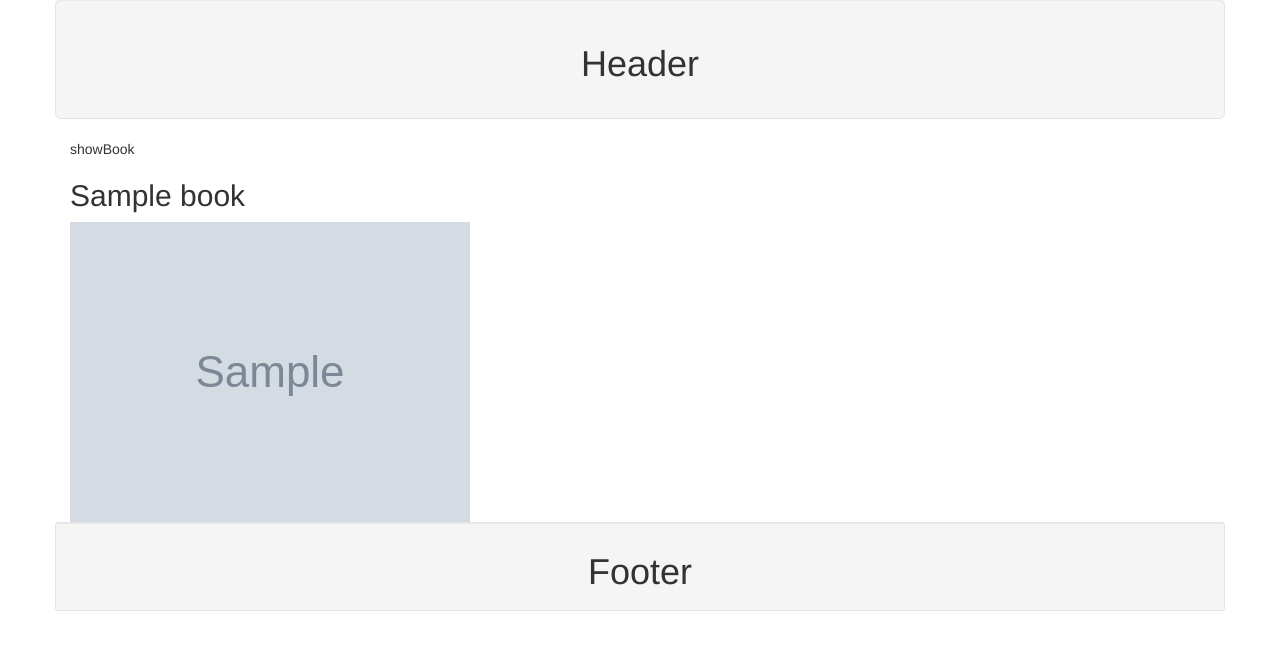
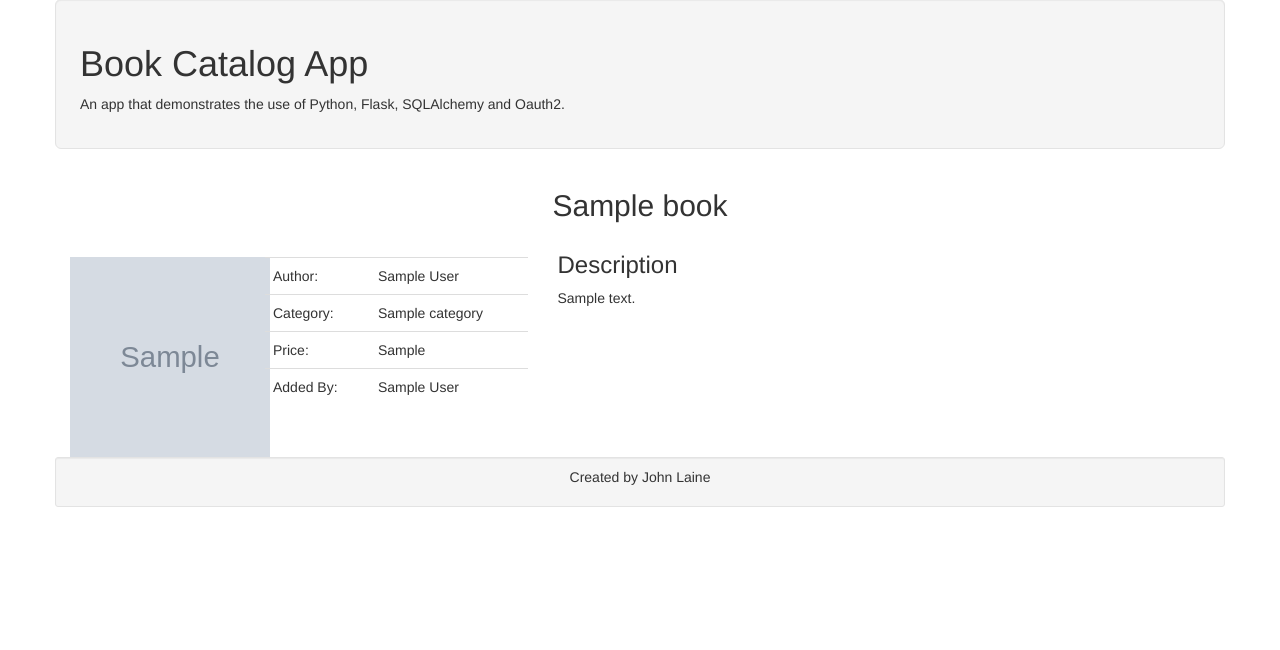
Before and after one commit to johnlaine1/udacity-fsnd-book-catalog, a Flask app: page /books/1 in a window 1280 px wide. Shown: the part 51-701 px from the top of the page. Run offline with Flask 2, Linux system fonts and the light colour scheme; tables that the repository leaves empty hold one stand-in row (values such as "Sample post"); grey boxes marked "Sample" are stand-in pictures; some libraries are stand-ins or nearby versions.

Commit message:
Issue #8 Add some style with bootstrap

```diff
--- a/static/styles.css
+++ b/static/styles.css
@@ -3,5 +3,25 @@ body {
 }
 
 .thumbnail {
-    min-height: 350px;
+    height: 400px;
 }
+
+.thumbnail-img {
+    height: 250px;
+    width: 140px;
+}
+
+.book-thumbnail{
+    height: 180px;
+    width: 100px;
+}
+
+.book-display-img,
+.book-display-details{
+    margin-top: 25px;
+}
+
+.book-display-img img {
+    height: 200px;
+    width: 200px;
+}
--- a/templates/addBook.html
+++ b/templates/addBook.html
@@ -3,6 +3,7 @@
 {% block content %}
 {% include 'navBar.html' %}
 {% include 'header.html' %}
+<h2 class="text-center">Add a Book</h2>
 <form method="post" action="#">
     <div class="form-group">
         <label for="name">Title</label>
@@ -33,7 +34,9 @@
         </select>
     </div>
     <div class="submit">
-        <input type="submit" class="btn btn-default" value="Submit">
+        <p>
+            <input type="submit" class="btn btn-primary" value="Submit">
+        </p>
     </div>
 </form>
 
--- a/templates/bookThumbnail.html
+++ b/templates/bookThumbnail.html
@@ -1,6 +1,10 @@
 <div class="thumbnail">
     <a href="{{ url_for('showBook', book_id = book.id) }}">
-        <img src="{{ book.image }}" width="100" height="180" alt="book-cover">
+        {% if book.image %}
+            <img src="{{ book.image }}" class="thumbnail-img" alt="book-cover">
+        {% else %}
+            <img src="http://www.thereadersclub.com/templates/images/no_book_cover.jpg" class="thumbnail-img" alt="book-cover">
+        {% endif %}
     </a>
 
     <div class="caption">
--- a/templates/footer.html
+++ b/templates/footer.html
@@ -1,5 +1,5 @@
 <div class="row">
     <div class="well well-sm col-md-12">
-        <h1 class="text-center">Footer</h1>
+        <p class="text-center">Created by John Laine</p>
     </div>
 </div>
--- a/templates/header.html
+++ b/templates/header.html
@@ -1,6 +1,7 @@
 <div class="row">
     <div class="well well-lg col-md-12">
-        <h1 class="text-center">Header</h1>
+        <h1 class="text-left">Book Catalog App</h1>
+        <p>An app that demonstrates the use of Python, Flask, SQLAlchemy and Oauth2.</p>
     </div>
 
     {% with messages = get_flashed_messages() %}
--- a/templates/showBook.html
+++ b/templates/showBook.html
@@ -3,9 +3,51 @@
 {% block content %}
 {% include 'navBar.html' %}
 {% include 'header.html' %}
-showBook
-<h2>{{ book.name }}</h2>
-<img src="{{ book.image }}">
+<div class="row">
+    <h2 class="text-center">{{ book.name }}</h2>
+</div>
+<div class="row">
+    <div class="book-display-img col-md-2">
+        <img src="{{ book.image }}">
+    </div>
+    <div class="book-display-details col-md-3">
+        <table class="table">
+            <tr>
+                <td>Author: </td>
+                <td> {{ book.author }}</td>
+            </tr>
+            <tr>
+                <td>Category: </td>
+                <td> {{ book.category.name }}</td>
+            </tr>
+            <tr>
+                <td>Price: </td>
+                <td>{{ book.price }}</td>
+            </tr>
+            <tr>
+                <td>Added By: </td>
+                <td>{{ book.user.name }}</td>
+            </tr>
+
+        </table>
+    </div>
+    <div class="col-md-7">
+        <h3>Description</h3>
+        <p>{{ book.description }}</p>
+    </div>
+</div>
+
+{% if session.user_id == book.user_id %}
+<div class="row">
+    <div class="col-md-2">
+        <p>
+            <a href="{{ url_for('editBook', book_id = book.id) }}" class="btn btn-primary">Edit</a>
+            <a href="{{ url_for('deleteBook', book_id = book.id) }}" class="btn btn-danger">Delete</a>
+        </p>
+    </div>
+</div>
+{% endif %}
+
 {% include 'footer.html' %}
 
 {% endblock %}
```
Also changed, not shown: templates/editBook.html (+5 -2 lines), templates/showBookCategory.html (+16 -6 lines), static/images/BookNotPictured.jpg (added).
